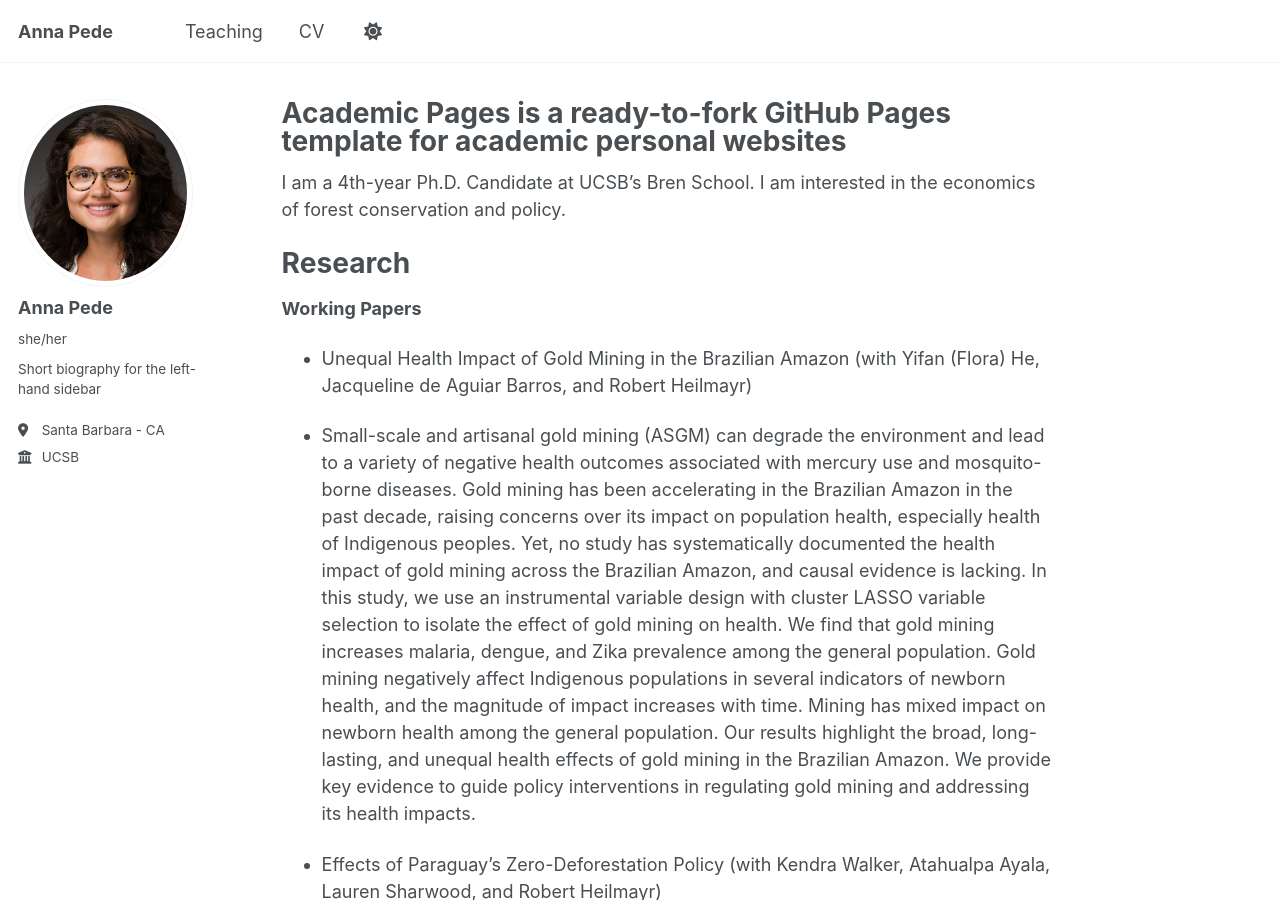
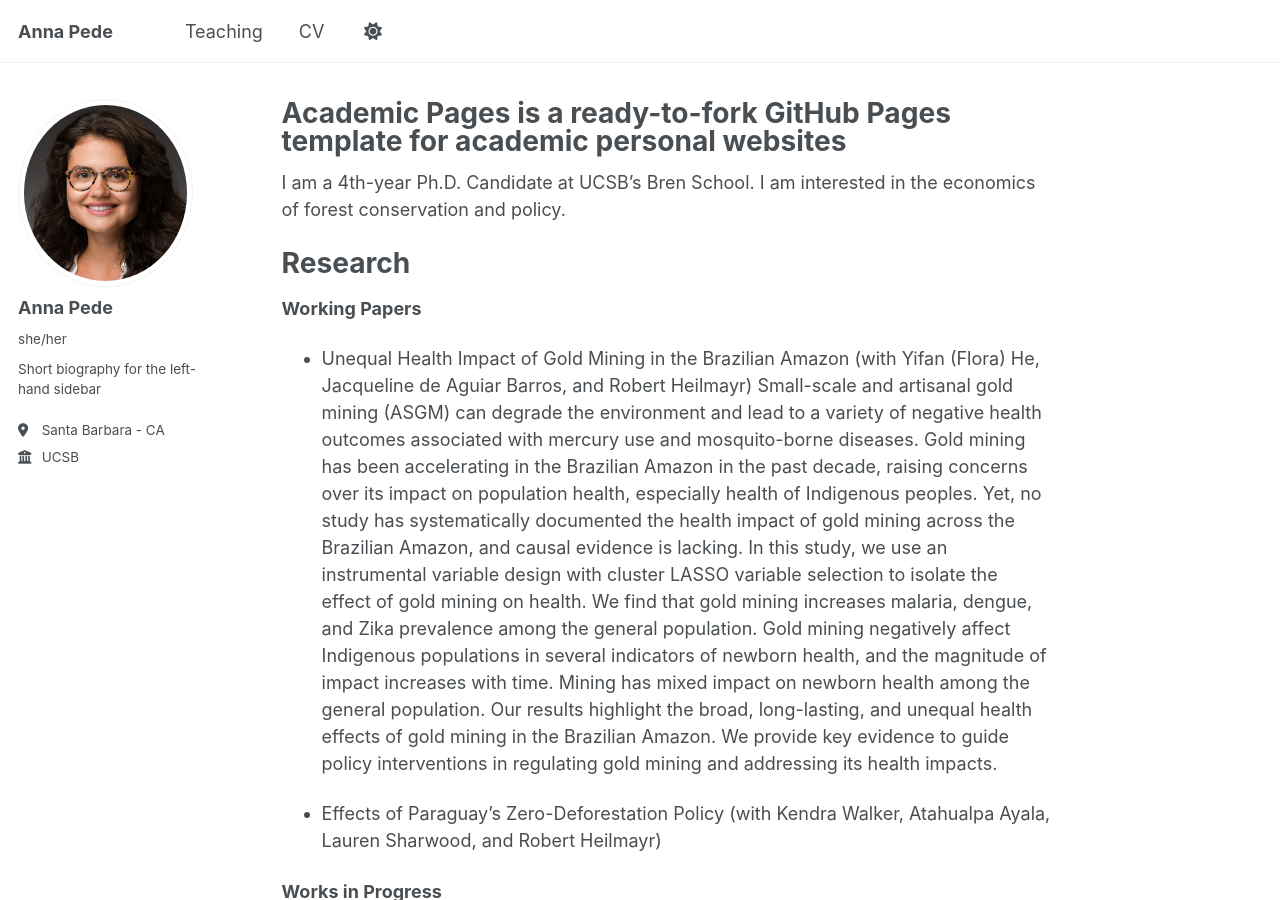
Before and after one commit to annapede/annapede.github.io, a Jekyll site: the page built from _pages/about.md, in a window 1280 px wide and 900 px high. Built offline with Jekyll 4.4.1, drawn with Linux system fonts in a browser that asks for light colours; a script that is not in the unit is left out.

Commit message:
Update about.md

```diff
--- a/_pages/about.md
+++ b/_pages/about.md
@@ -14,8 +14,7 @@ Research
 
 **Working Papers**
 * Unequal Health Impact of Gold Mining in the Brazilian Amazon (with Yifan (Flora) He, Jacqueline de Aguiar Barros, and Robert Heilmayr)
-
-- Small-scale and artisanal gold mining (ASGM) can degrade the environment and lead to a variety of negative health outcomes associated with mercury use and mosquito-borne diseases. Gold mining has been accelerating in the Brazilian Amazon in the past decade, raising concerns over its impact on population health, especially health of Indigenous peoples. Yet, no study has systematically documented the health impact of gold mining across the Brazilian Amazon, and causal evidence is lacking. In this study, we use an instrumental variable design with cluster LASSO variable selection to isolate the effect of gold mining on health. We find that gold mining increases malaria, dengue, and Zika prevalence among the general population. Gold mining negatively affect Indigenous populations in several indicators of newborn health, and the magnitude of impact increases with time. Mining has mixed impact on newborn health among the general population. Our results highlight the broad, long-lasting, and unequal health effects of gold mining in the Brazilian Amazon. We provide key evidence to guide policy interventions in regulating gold mining and addressing its health impacts.
+Small-scale and artisanal gold mining (ASGM) can degrade the environment and lead to a variety of negative health outcomes associated with mercury use and mosquito-borne diseases. Gold mining has been accelerating in the Brazilian Amazon in the past decade, raising concerns over its impact on population health, especially health of Indigenous peoples. Yet, no study has systematically documented the health impact of gold mining across the Brazilian Amazon, and causal evidence is lacking. In this study, we use an instrumental variable design with cluster LASSO variable selection to isolate the effect of gold mining on health. We find that gold mining increases malaria, dengue, and Zika prevalence among the general population. Gold mining negatively affect Indigenous populations in several indicators of newborn health, and the magnitude of impact increases with time. Mining has mixed impact on newborn health among the general population. Our results highlight the broad, long-lasting, and unequal health effects of gold mining in the Brazilian Amazon. We provide key evidence to guide policy interventions in regulating gold mining and addressing its health impacts.
 
 * Effects of Paraguay's Zero-Deforestation Policy (with Kendra Walker, Atahualpa Ayala, Lauren Sharwood, and Robert Heilmayr)
 
```
